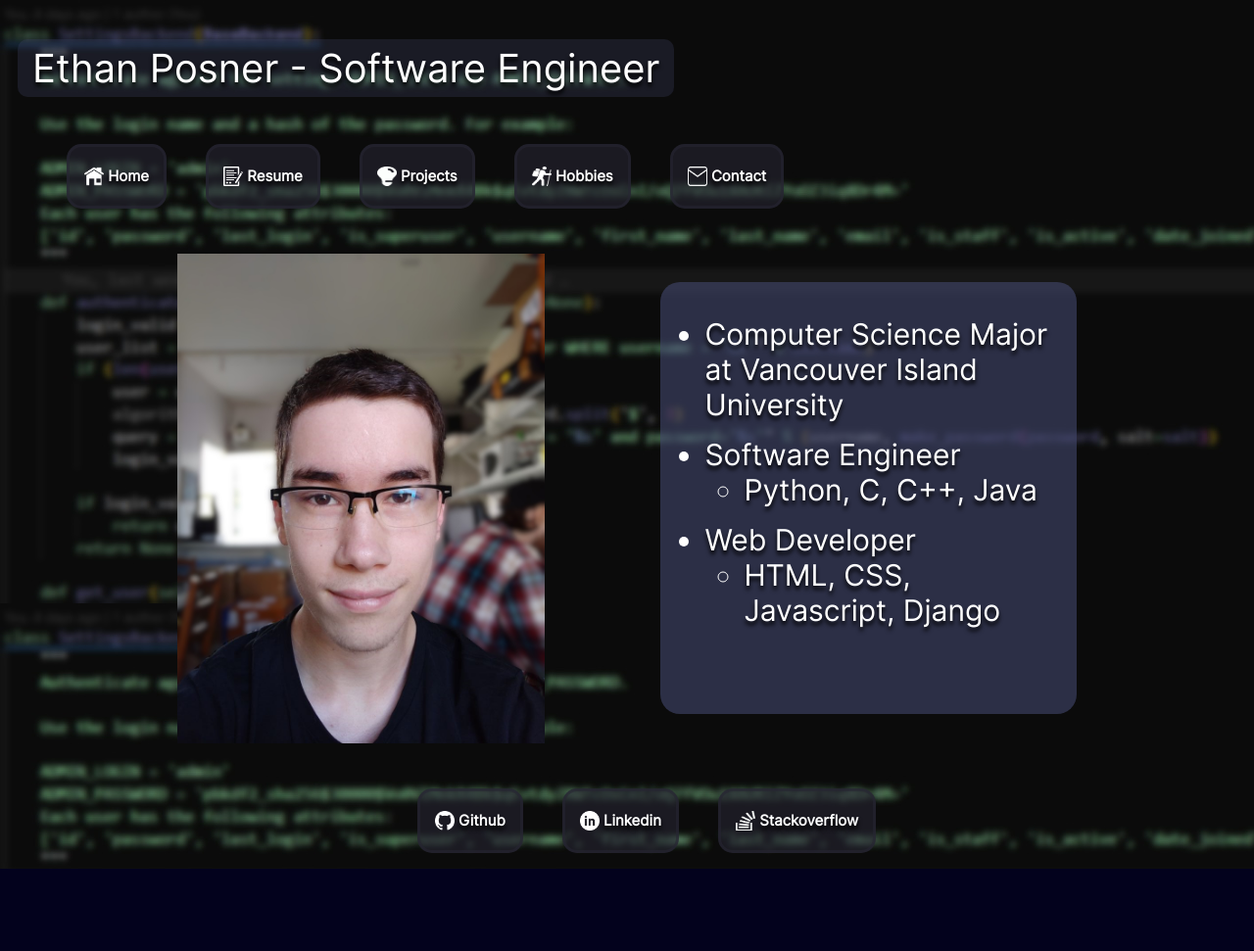
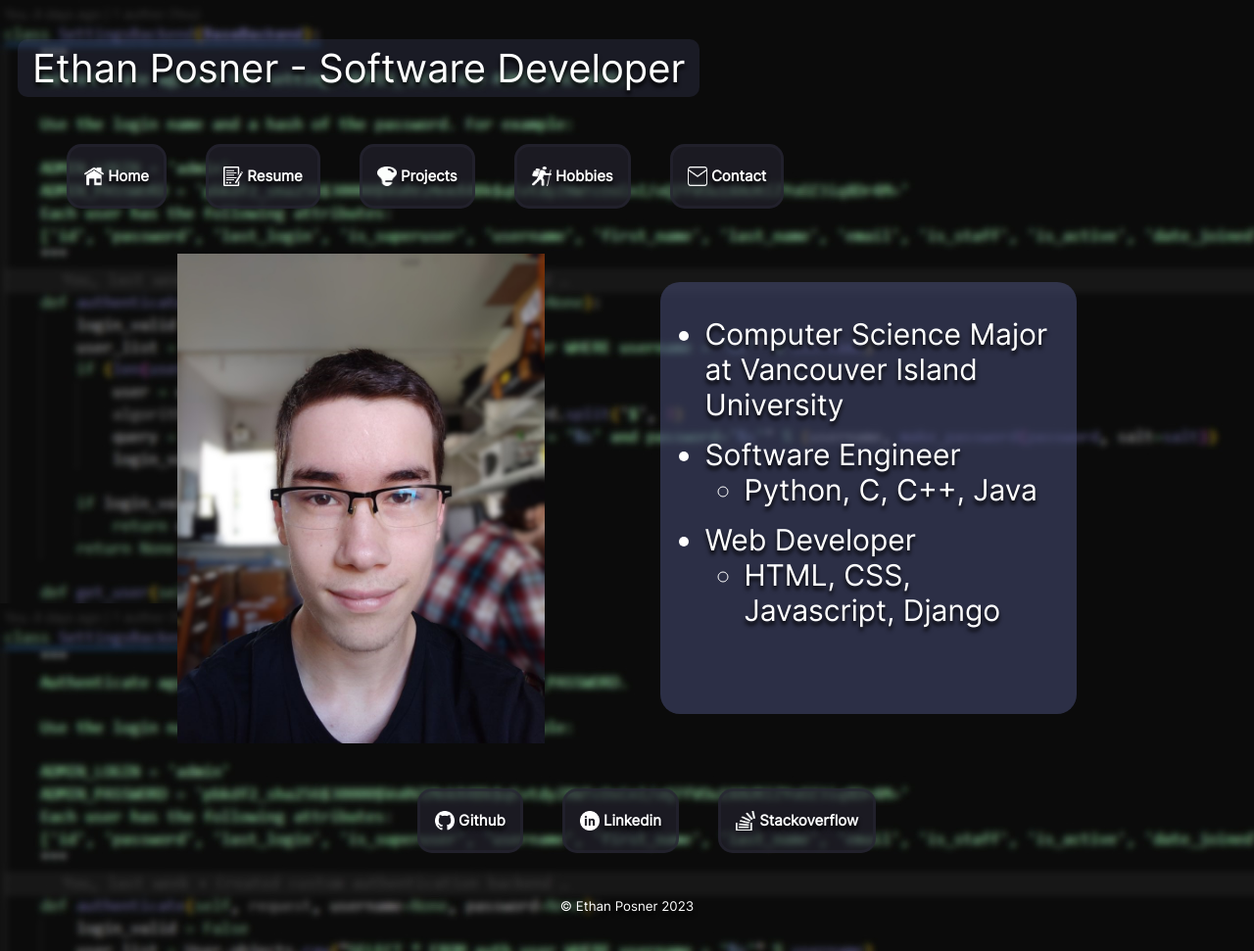
Before and after one commit to Enprogames/Enprogames.github.io, a plain HTML site: page index.html in a window 1280 px wide. Shown: the whole page at 98% size. Before the commit the page ends 887 px from the top, so only its background shows below. Drawn offline with Linux system fonts and the light colour scheme.

Commit message:
Updated some CSS and content. Added copyright notice.

```diff
--- a/components.js
+++ b/components.js
@@ -5,7 +5,7 @@ function create_header() {
     const title_div = document.createElement("div");
     title_div.className = "title";
     title_div.innerHTML = `
-        <h1><a href="/">Ethan Posner - Software Engineer</a></h1>
+        <h1><a href="/">Ethan Posner - Software Developer</a></h1>
     `;
     const navbar_div = document.createElement("div");
     navbar_div.className = "navbar";
@@ -37,7 +37,9 @@ function create_footer() {
                 <img alt="stackoverflow-icon" src="img/stackoverflow-white.png" class="button-icon">&nbsp;Stackoverflow
             </a></li>
         </ul>
+        <small id="copyright-notice">&copy; Ethan Posner <span class="current-year"</span></small>
     `;
+    document.querySelector('.current-year').innerHTML = new Date().getFullYear();;
 }
 
 // perform all the functions when the page finishes loading
--- a/css/style.css
+++ b/css/style.css
@@ -114,7 +114,7 @@ a:hover {
     display: flex;
     flex-wrap: wrap;
     list-style: none;
-    justify-content: center;
+    /* justify-content: center; TODO: Remove this */
 }
 
 .button-list li {
@@ -150,11 +150,23 @@ a:hover {
     height: 20px;
 }
 
+/* BOTTOM OF WEBPAGE (FOOTER) */
+
+.footer {
+    display: flex;
+    flex-direction: column;
+    align-items: center;
+}
 /* Social Media Links */
 #social-links {
     color: white;
-    margin-right: auto;
 }
+
+small {
+    margin: 2%;
+    padding: 5px;
+}
+
 
 /* ### Homepage ### */
 
@@ -353,8 +365,8 @@ figcaption {
 #cy {
     width: 80%;
     height: 600px;
-    /* height: 60%; */
-    /* display: block; */
+    border: 1px solid white;
+    border-radius: 10px;
     display: flex;
     flex-direction: center;
     justify-content: center;
```
Also changed, not shown: projects.html (+0 -1 lines).
